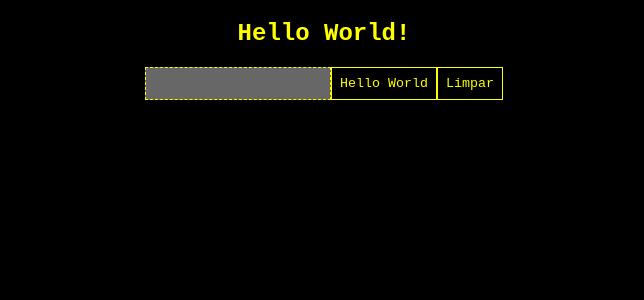
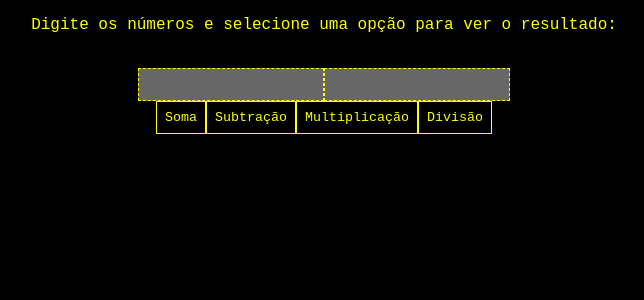
Before and after one commit to gustavoesucri/pm1-h-w-r, a React (Vite) app: page / in a window 1280 px wide. Shown: the top 300 px of the page, without its empty margins (316-960 px from the left). Built offline with nearby package versions, Linux system fonts and the light colour scheme.

Commit message:
comit fim da aula

```diff
--- a/src/App.jsx
+++ b/src/App.jsx
@@ -1,10 +1,12 @@
 import './App.css'
+import Calculadora from './calculadora/Calculadora'
 import HelloWorld from './hello-world/HelloWorld'
 
 function App() {
 
   return (
-    <HelloWorld />
+    // <HelloWorld />
+    <Calculadora />
   )
 }
 
--- /dev/null
+++ b/src/calculadora/Calculadora.jsx
@@ -0,0 +1,52 @@
+import { useState } from "react";
+
+export default function Calculadora(){
+
+
+    let [message, setMessage] = useState('');
+    let [n1, setN1] = useState('');
+    let [n2, setN2] = useState('');
+
+    function setValues(){
+        setN1(parseFloat(document.getElementById("num1").value))
+        setN2(parseFloat(document.getElementById("num2").value))
+    }
+
+    function soma(){
+        setValues()
+        return setMessage(`A soma de ${n1} + ${n2} é ${n1+n2}`)
+}
+
+
+
+     return <section>
+        <p>Digite os números e selecione uma opção para ver o resultado:</p>
+                 <br/>
+                 <input id="num1" type="number" />
+                 <input id="num2" type="number" />
+                 <br/>
+                 <button onClick={soma}>Soma</button>
+                 <button>Subtração</button>
+                 <button>Multiplicação</button>
+                 <button>Divisão</button>
+                 {message && <p>{message}</p>}
+            </section>
+
+}
+
+{/* //             <p>Selecione uma opção e digite os números:</p>
+//             <div>
+//                 <button onClick={setValues()}>Seta Valores</button>
+//                 <button onClick={soma(n1,n2)}>Soma</button>
+//                 <button>Subtração</button>
+//                 <button>Multiplicação</button>
+//                 <button>Divisão</button>
+//             </div>
+//             <div>
+//             <input id="num1" type="number" value={n1}/>
+//             <input id="num2" type="number" value={n2}/>
+//             </div>
+//             <div>
+//             {message && <p>{message}</p>}
+//             </div>
+//             </section> */}
--- a/src/hello-world/HelloWorld.jsx
+++ b/src/hello-world/HelloWorld.jsx
@@ -1,34 +1,29 @@
-import { useState as state } from "react";
+import { useState as state, useState } from "react";
 export default function HelloWorld(){
     // A função sempre retorna um código .jsx para ser renderizado na Tela.
 
-    let [name, setName] = state('');  // O primeiro é a variável, o segundo é o método.
-
+    let [name, setName] = useState('');  // O primeiro é a variável, o segundo é o método.
+    let [message, setMessage] = useState('');
     // Se quer usar uma variável na tela, tem que usar o state.
     // Se for no backend, melhor não usar, que é uma coisa a menos para o React monitorar.
 
-    const handleHelloWorld = (event) => {
-        console.log(event);
-    };
+    const handleHelloWorld = () => setMessage(`Hello world, ${name}!`);
 
     const handleClear = () => {
-        console.log(arguments)
+        setMessage('');
         setName('');
     };
 
     const handleChangeInput = (event) => {
         setName(event.target.value);
-        console.log('name: ', name);
     };
 
-
     const handleKeyInput = (event) => {
-        console.log(event);
         if(event.key === 'Escape'){
-            setName('');
+            handleClear();
         }
         if(event.key === 'Enter'){
-            setName('');
+            handleHelloWorld();
         }
     }
 
@@ -39,7 +34,8 @@ export default function HelloWorld(){
         <button onClick={handleHelloWorld}>Hello World</button>
         <button onClick={handleClear}>Limpar</button>
         {/* {name ? <p>Hello world, {name}!</p> : undefined} */}
-        {name && <p>Hello world, {name}!</p>}
+        {/* {name && <p>Hello world, {name}!</p>} */}
+        {message && <p>{message}</p>}
         </section>
     )
 }
```
